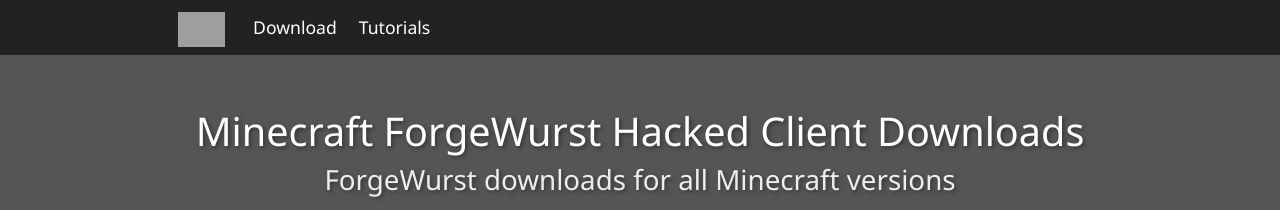
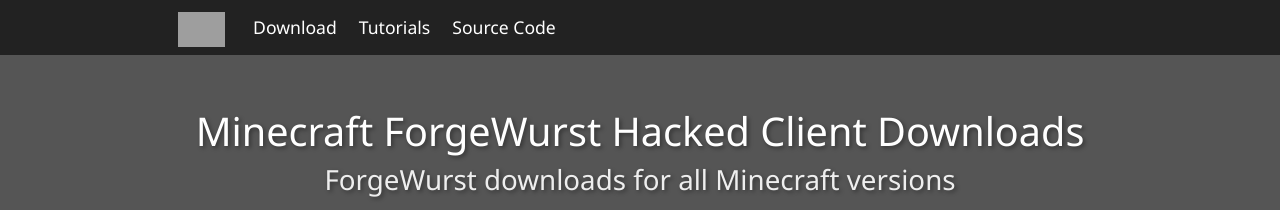
Before and after one commit to Wurst-Imperium/Forge.WurstClient.net, a Jekyll site: the page built from download/index.html, in a window 1280 px wide. Shown: the top 210 px of the page. Built offline with Jekyll 4.4.1, drawn with Linux system fonts in a browser that asks for light colours; grey boxes are pictures that could not be loaded.

Commit message:
Add GitHub link

```diff
--- a/_includes/header.html
+++ b/_includes/header.html
@@ -6,6 +6,7 @@
 		<ul class="app-bar-menu">
 			<li><a href="/download/">Download</a></li>
 			<li><a href="/tutorials/">Tutorials</a></li>
+			<li><a href="https://github.com/Wurst-Imperium/ForgeWurst">Source Code</a></li>
 		</ul>
 	</div>
 </nav>
```
